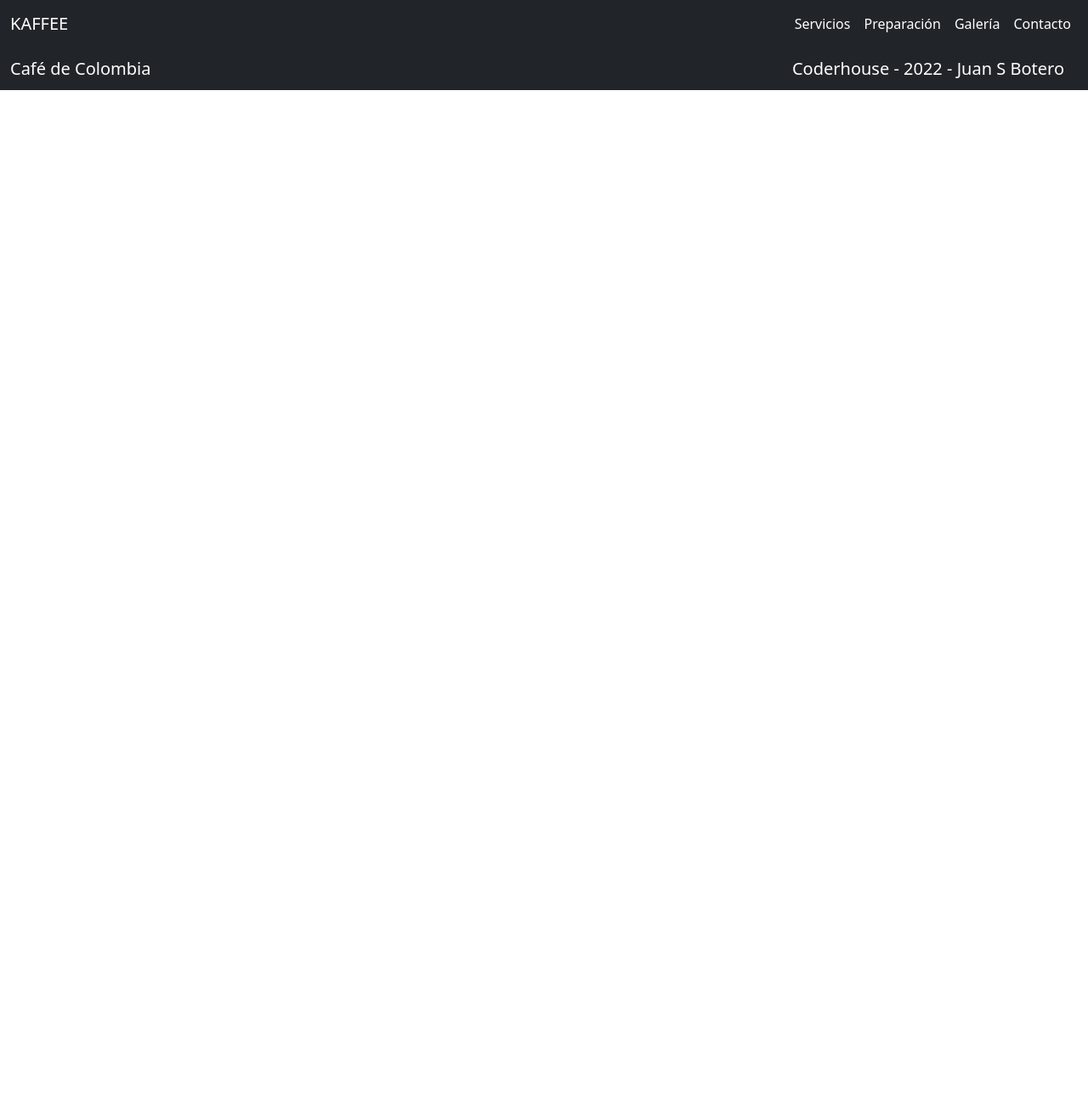
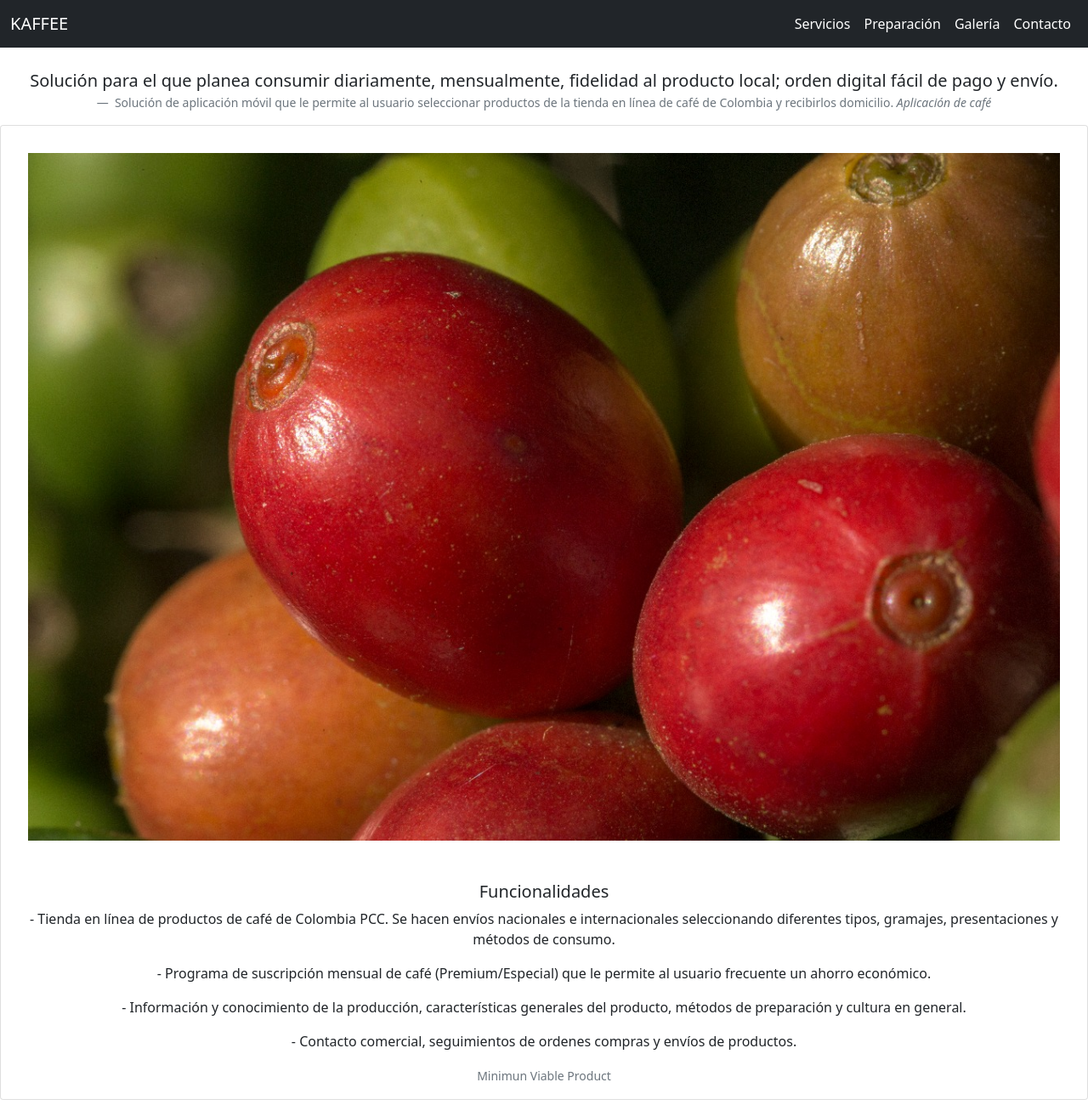
Before and after one commit to JuanSBotero/repoEntregaFinal, a website: page html/servicios.html in a window 1280 px wide. Shown: the top 1300 px of the page at 85% size. Before the commit the page ends 800 px from the top, so only its background shows below. Drawn offline with nearby package versions, Linux system fonts and the light colour scheme.

Commit message:
Se trabaja en avances del index, servicios y preparacón, definiendo copy text

```diff
--- a/html/servicios.html
+++ b/html/servicios.html
@@ -50,7 +50,31 @@
   </header>
   <!-- SECTION MAIN-->
   <main>
-
+    <figure class="container-flex text-center pt-4">
+      <blockquote class="blockquote">
+        <p>Solución para el que planea consumir diariamente, mensualmente, fidelidad al producto local;
+          orden digital fácil de pago y envío.</p>
+      </blockquote>
+      <figcaption class="blockquote-footer">
+          Solución de aplicación móvil que le permite al usuario seleccionar productos de la tienda
+          en línea de café de Colombia y recibirlos domicilio.<cite title="Source Title"> Aplicación de café</cite>
+      </figcaption>
+  <!-- Imagen-->
+  <div class="card">
+      <img src="/img/02-tiendaDeCafe.jpg" class="card-img-top" alt="Granos de cafe">
+      <div class="card-body">
+        <h5 class="card-title ml-3">Funcionalidades</h5>
+        <p class="card-text">- Tienda en línea de productos de café de Colombia PCC. Se hacen envíos
+          nacionales e internacionales seleccionando diferentes tipos, gramajes,
+          presentaciones y métodos de consumo.</p>
+        <p class="card-text">- Programa de suscripción mensual de café (Premium/Especial) que le permite al
+          usuario frecuente un ahorro económico.</p>
+        <p class="card-text">- Información y conocimiento de la producción, características generales del
+          producto, métodos de preparación y cultura en general.</p>
+        <p class="card-text">- Contacto comercial, seguimientos de ordenes compras y envíos de productos.</p>
+        <p class="card-text"><small class="text-muted">Minimun Viable Product</small></p>
+      </div>
+    </div>
   </main>
   <!-- SECTION FOOTER -->
   <footer>
```
Also changed, not shown: index.html (+9 -10 lines), img/logoKaffee.png (added).
